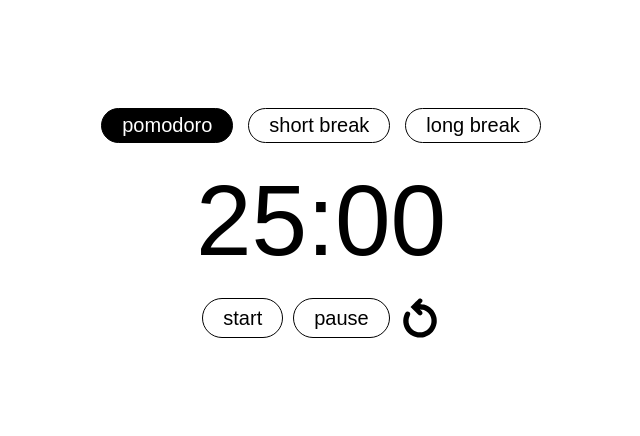
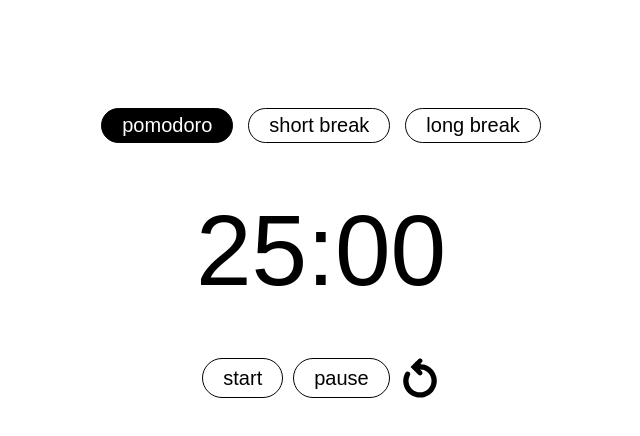
Before and after one commit to DanikPrich/PomodoroTimer, a React (Create React App) app: page / in a window 1280 px wide. Shown: the top 436 px of the page, without its empty margins (319-959 px from the left). Built offline with nearby package versions, Linux system fonts and the light colour scheme.

Commit message:
Session and break length customization

```diff
--- a/src/components/Timer/Timer.js
+++ b/src/components/Timer/Timer.js
@@ -1,11 +1,39 @@
+import { useState, useEffect } from 'react'
 import './timer.scss'
+import arrowImg from '../../resources/img/arrow.svg'
 
-const Timer = ({ timer }) => {
+const Timer = ({ timer, onTimerIncrement, onTimerDecrement, timerRunning, timerPaused}) => {
+
+  const [arrowsDisabled, setArrowsDisabled] = useState(true)
+
+  useEffect(() => {
+    if(timerRunning || timerPaused) {
+      setArrowsDisabled(true)
+    }
+  }, [timerRunning, timerPaused] )
+
+
+  const setArrowsEnabled = () => {
+    if(!(timerRunning || timerPaused)) {
+      setArrowsDisabled(false)
+    }
+  }
+  const disabledArrowsStyle = arrowsDisabled ? {opacity: 0} : {opacity: 1};
 
   return (
     <>
-      <div className="pomodoro__timer">
-        { timer }
+      <div className="pomodoro__timer-wrap">
+        <div className="arrows">
+          <img onClick={() => {onTimerIncrement('min')}} className="arrows__item arrows-up" style={disabledArrowsStyle} src={arrowImg} alt="arrow"/>
+          <img onClick={() => {onTimerIncrement('sec')}} className="arrows__item arrows-up" style={disabledArrowsStyle} src={arrowImg} alt="arrow"/>
+        </div>
+        <div onClick={setArrowsEnabled} className="pomodoro__timer">
+          { timer }
+        </div>
+        <div className="arrows">
+          <img onClick={() => {onTimerDecrement('min')}} className="arrows__item arrows-down" style={disabledArrowsStyle} src={arrowImg} alt="arrow"/>
+          <img onClick={() => {onTimerDecrement('sec')}} className="arrows__item arrows-down" style={disabledArrowsStyle} src={arrowImg} alt="arrow"/>
+        </div>
       </div>
     </>
   )
--- a/src/components/Timer/timer.scss
+++ b/src/components/Timer/timer.scss
@@ -3,3 +3,16 @@
     font-size: 100px;
   }
 }
+
+.arrows {
+  display: flex;
+  height: 30px;
+  justify-content: space-around;
+  &__item {
+    cursor: pointer;
+    transition: opacity .3s linear;
+  }
+  &-down {
+    transform: rotate(180deg);
+  }
+}
--- a/src/components/app/App.js
+++ b/src/components/app/App.js
@@ -7,17 +7,19 @@ import './app.scss';
 
 function App() {
 
-  const timerTypes = {
+  const [timerTypes, setTimerTypes] = useState({
     pomodoro: 25,
     shortBreak: 5,
     longBreak: 15
-  }
+  })
 
   const [timerType, setTimerType] = useState()
 
   const [timer, setTimer] = useState('')
+
   const [minutes, setMinutes] = useState(0)
   const [seconds, setSeconds] = useState(1)
+
   const [timerInterval, setTimerInterval] = useState()
 
   const [timerRunning, setTimerRunning] = useState(false)
@@ -51,6 +53,10 @@ function App() {
     setSeconds(0)
     // eslint-disable-next-line
   }, [timerType])
+
+  useEffect(() => {
+    // eslint-disable-next-line
+  }, [timerTypes])
 
   const changeTimerType = (type) => {
     setTimerType(type)
@@ -100,6 +106,23 @@ function App() {
     }
   }
 
+  const onTimerIncrement = (val) => {
+    if (val === 'min') {
+      setMinutes(minutes => minutes + 1)
+    } else {
+      setSeconds(seconds => seconds + 1)
+    }
+  }
+
+  const onTimerDecrement = (val) => {
+    if (val === 'min') {
+      setMinutes(minutes => minutes - 1)
+    } else {
+      setSeconds(seconds => seconds - 1)
+    }
+  }
+
+
   return (
     <div className="section">
       <div className="container">
@@ -108,7 +131,11 @@ function App() {
             timerType={timerType}
             changeTimerType={changeTimerType}/>
           <Timer
-            timer={timer}/>
+            timer={timer}
+            onTimerIncrement={onTimerIncrement}
+            onTimerDecrement={onTimerDecrement}
+            timerRunning={timerRunning}
+            timerPaused={timerPaused}/>
           <Footer
             onStartPressed={startTimer}
             onPausePressed={onPausePressed}
```
Also changed, not shown: src/resources/img/arrow.svg (added).
